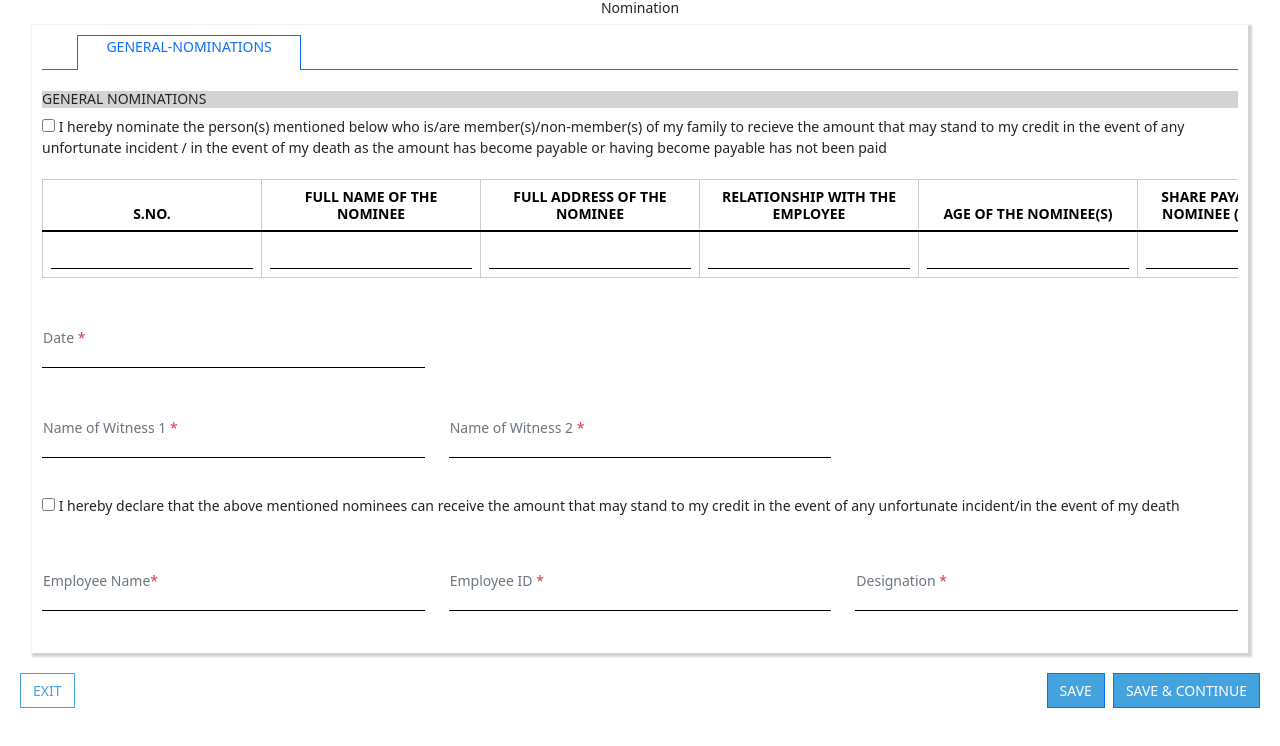
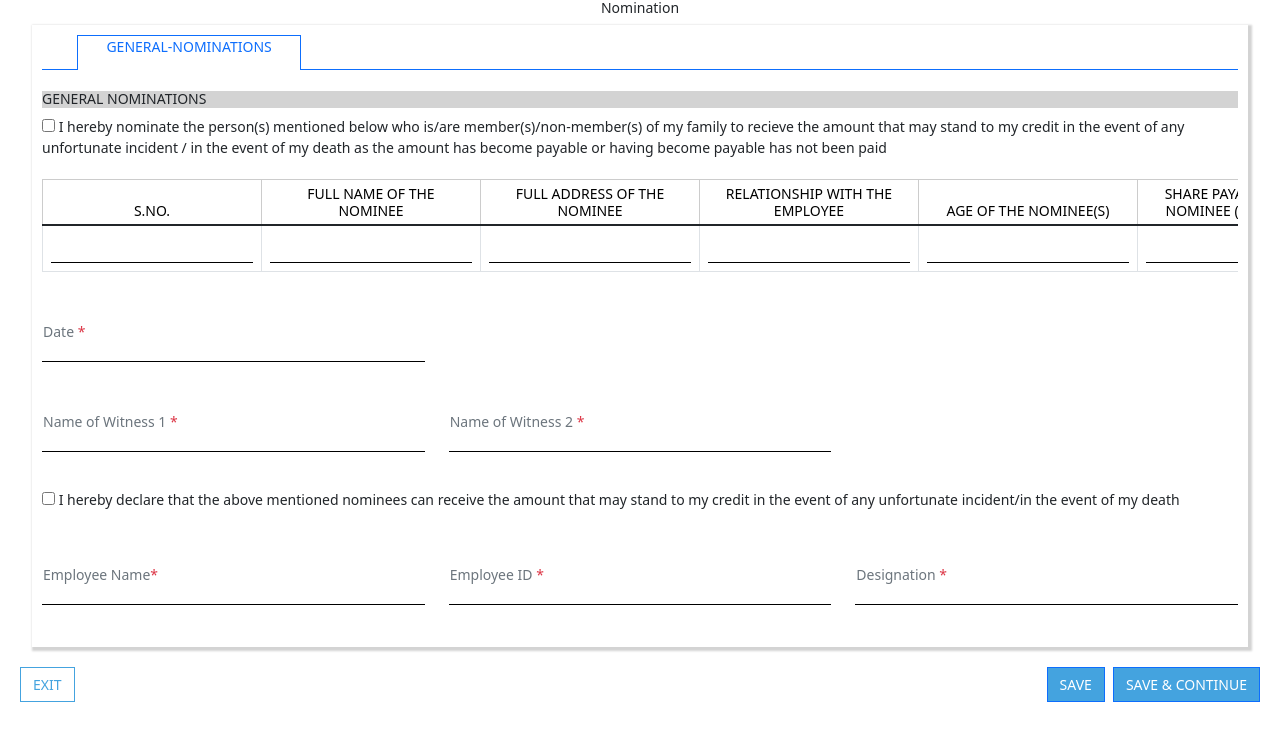
Before and after one commit to er-ayushmittal/empOnBoardingGrp3-FrontEnd, an Angular app: page / in a window 1280 px wide. Shown: the top 746 px of the page. Built offline with nearby package versions, Linux system fonts and the light colour scheme.

Commit message:
updated css

```diff
--- a/src/app/general-nominations/general-nominations.component.css
+++ b/src/app/general-nominations/general-nominations.component.css
@@ -63,7 +63,7 @@ input::placeholder{
     box-shadow: none;
   }
 
-table
+table th
 {
   text-align: center;
   border: 1px solid #ccc;
@@ -74,6 +74,10 @@ table
   text-transform: uppercase;
   box-sizing: border-box;
   line-height: 17px;
+}
+table
+{
+  text-align: center;
 }
 .btncontrol {
   display: flex;
```
